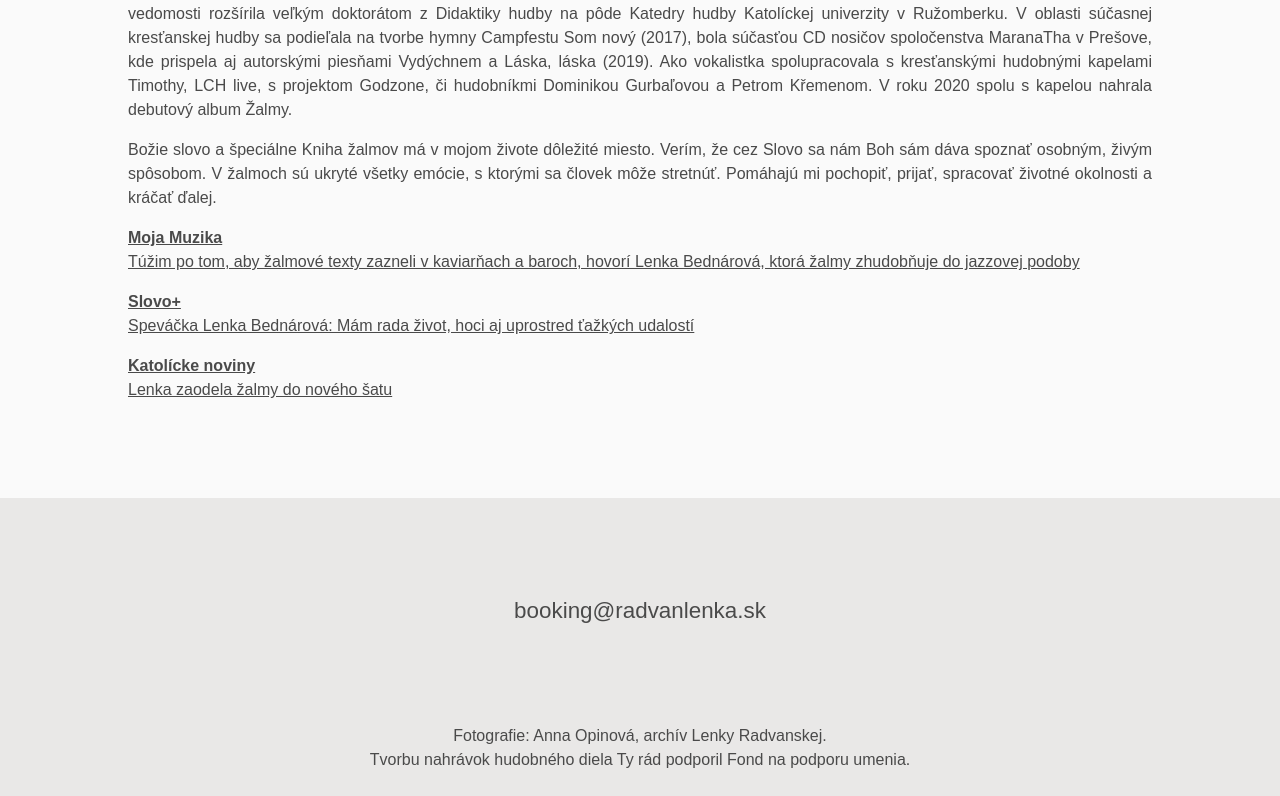
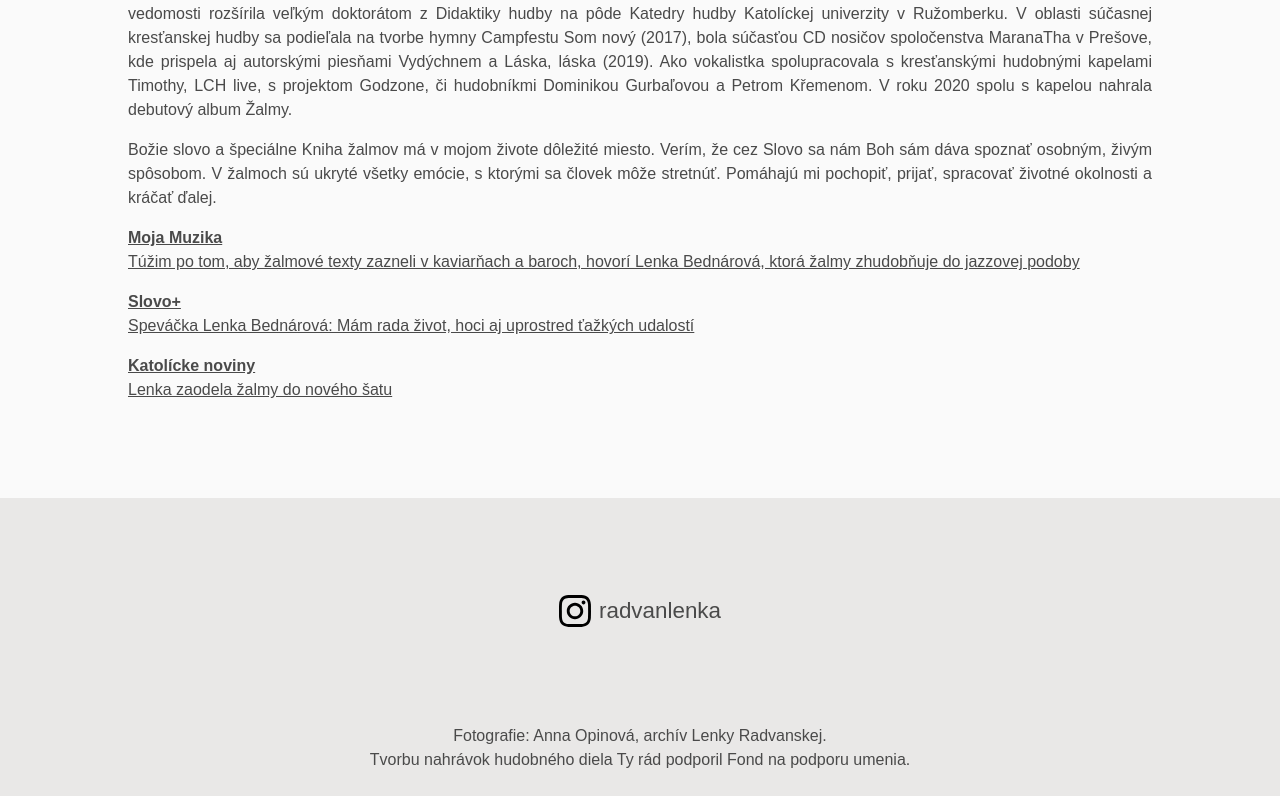
Before and after one commit to roberto123454321/lenkaRadvanska, a React (Vite) app: page / in a window 1280 px wide. Shown: the part 2408-3204 px from the top of the page. Built offline with nearby package versions, Linux system fonts and the light colour scheme; a web font is replaced by a local one.

Commit message:
contact - change email to instagram

```diff
--- a/src/components/Contact.css
+++ b/src/components/Contact.css
@@ -1,7 +1,20 @@
-.contact h3 {
+.contact {
+  text-align: center;
+}
+
+.contact-link {
+  display: inline-flex;
+  align-items: center;
+  justify-content: center;
+  gap: 0.5rem;
+  text-decoration: none;
   font-size: 1.4rem;
   font-weight: 300;
-  text-align: center;
-  overflow-wrap: anywhere;
   margin: 1rem;
+  color: inherit;
 }
+
+.instagram-icon {
+  width: 2rem;
+  height: 2rem;
+}
--- a/src/components/Contact.jsx
+++ b/src/components/Contact.jsx
@@ -1,10 +1,23 @@
-import "./Contact.css"
+import "./Contact.css";
+import InstagramIcon from "../../public/instagram.svg";
 
 export default function Contact() {
   return (
     <div id="contact" className="section-padding darker-background">
       <div className="contact">
-        <h3>booking@radvanlenka.sk</h3>
+        <a
+          href="https://www.instagram.com/radvanlenka"
+          className="contact-link"
+          target="_blank"
+          rel="noopener noreferrer"
+        >
+          <img
+            src={InstagramIcon}
+            alt="Instagram"
+            className="instagram-icon"
+          />
+          <span>radvanlenka</span>
+        </a>
       </div>
     </div>
   );
```
Also changed, not shown: public/instagram.svg (added).
